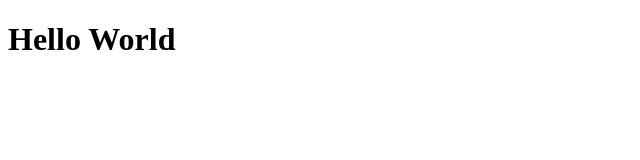
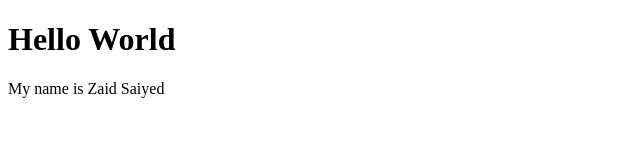
Before and after one commit to zaidsaiyed/Portfolio, a website: page index.html in a window 1280 px wide. Shown: the whole page, without its empty margins (0-640 px from the left). Drawn offline with Linux system fonts and the light colour scheme.

Commit message:
Add name to HTML file

```diff
--- a/index.html
+++ b/index.html
@@ -7,5 +7,6 @@
 </head>
 <body>
     <h1>Hello World</h1>
+    <p>My name is Zaid Saiyed</p>
 </body>
 </html>
```
